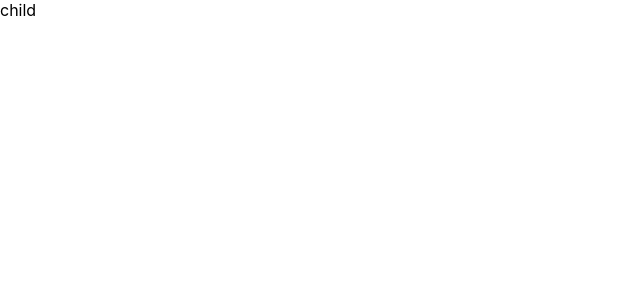
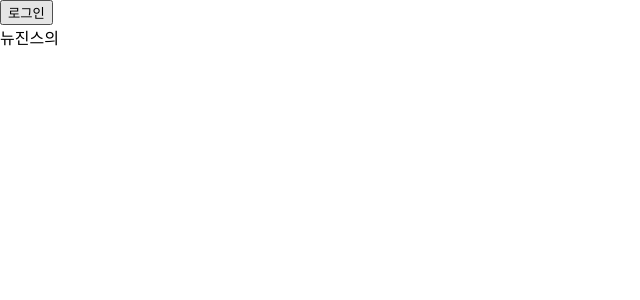
Before and after one commit to rtg1014/react_practice, a React (Create React App) app: page / in a window 1280 px wide. Shown: the top 300 px of the page, without its empty margins (0-640 px from the left). Built offline with nearby package versions, Linux system fonts and the light colour scheme.

Commit message:
ADD : useState 사용 예시 코드 추가

```diff
--- a/src/App.js
+++ b/src/App.js
@@ -3,13 +3,40 @@
 import React from "react";
 import Layout from "./Layout"
 import Child from "./child"
+import { useState } from "react";
+import { flushSync } from "react-dom";
 
 function App() {
-  const name = "리액트";
-return <Child
-age = {10} name = {name}
->
-  이름
-</Child>
+
+  function onClick() {
+    alert('로그인 되었습니다.');
+  }
+
+  function onChangeName() {
+    setName('이름 변경됨');
+  }
+
+  const [name, setName] = useState('뉴진스의');
+  console.log('name은 ',name)
+
+
+  return(
+    <>
+
+    <button onClick={function() {
+      alert('로그인 되었습니다.');
+      setName('하입보이요');
+    }}
+
+    >로그인</button>
+    <br/>
+
+    {name}
+    <br/>
+
+
+    </>
+  )
+
 }
 export default App;
```
